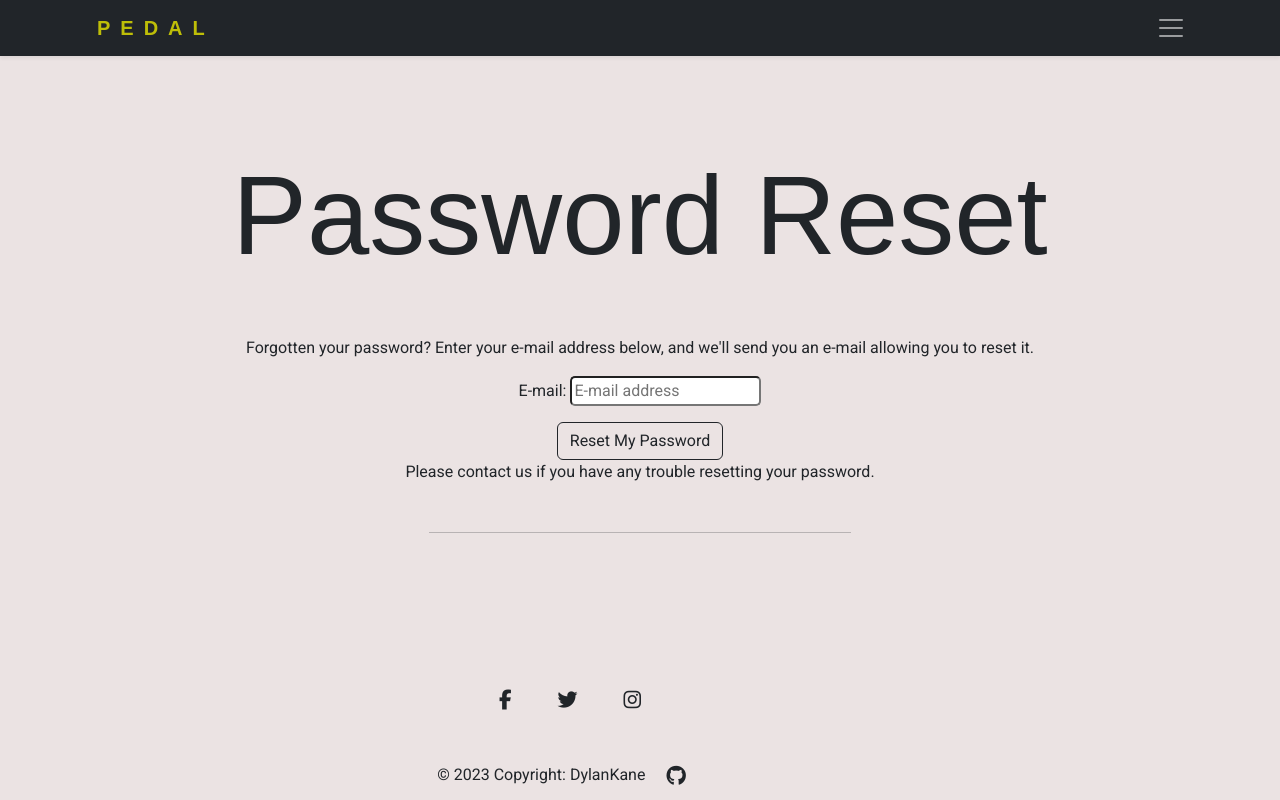
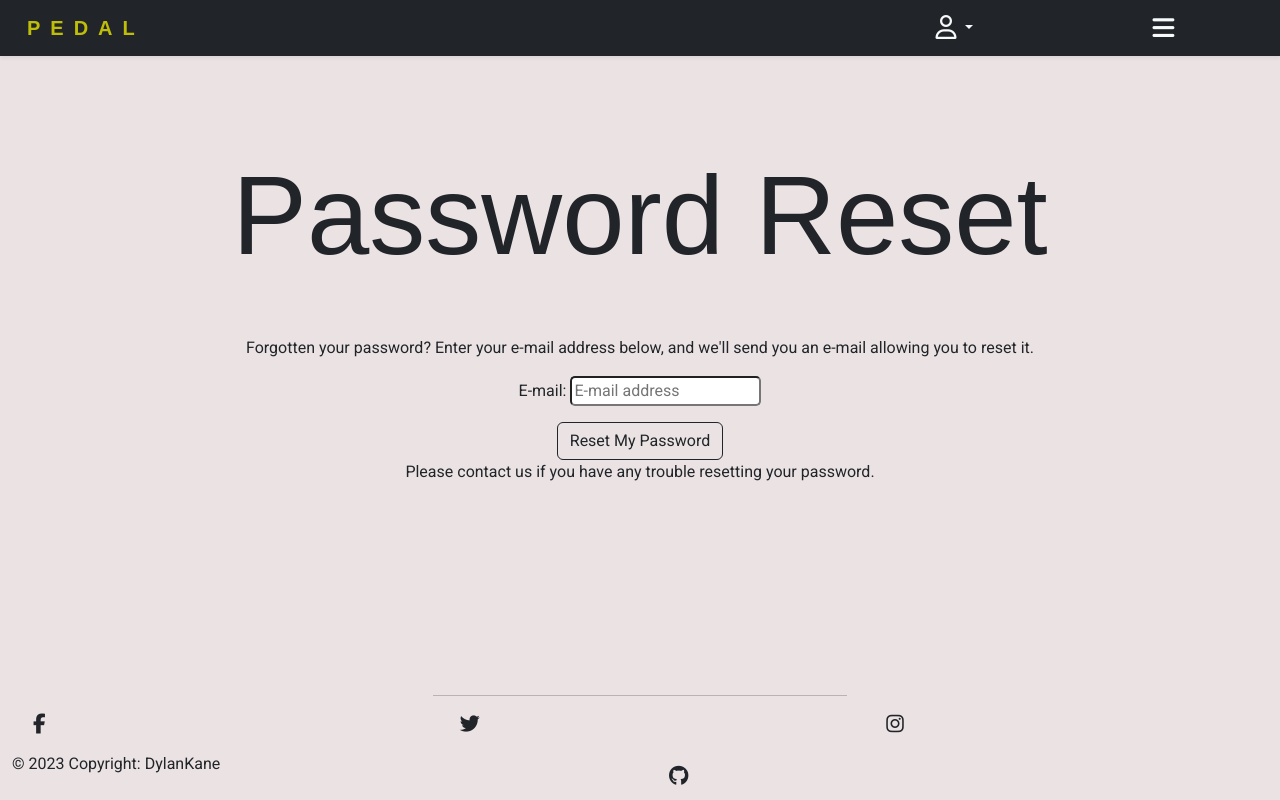
Before and after one commit to dylankane/pedal, a Django app: page /accounts/password/reset/ in a window 1280 px wide. Run offline with Django 3.2, Linux system fonts and the light colour scheme; some libraries are stand-ins or nearby versions; some web fonts are replaced.

Commit message:
Make some layout changes to the base html template

```diff
--- a/templates/base.html
+++ b/templates/base.html
@@ -17,13 +17,13 @@
 </head>
 
 <body>
-    <header data-bs-theme="light">
-        <div class="collapse text-bg-light" id="navbarHeader">
+    <header>
+        <div class="collapse" id="navbarHeader">
             <div class="container">
                 <div class="row text text-center">
                     <div class="col-sm-8 col-md-7 py-4">
                         <h4>What is PEDAL</h4>
-                        <p class="text-body-secondary">Pedal is a space for showcasing amazingly unique bike builds.
+                        <p>Pedal is a space for showcasing amazingly unique bike builds.
                             Where biker lovers of all kinds can come to admire other peoples builds and / or post an
                             article about
                             their own unique build. Whether its a refurbished 90's mtb a brand new carbon gravel bike or
@@ -33,36 +33,50 @@
                     </div>
                     <div class="col-sm-4 offset-md-1 py-4">
                         <ul class="list-unstyled">
-
-                            {% if user.is_authenticated %}
-                                <li><a href="{% url 'account_logout' %}" class="text-dark">Log Out</a></li>
-                            {% else %}
-                            <li><a href="{% url 'account_login' %}" class="text-dark">Log In</a></li>
-                            <li><a href="{% url 'account_signup' %}" class="text-dark">Sign Up</a></li>
-                            {% endif %}
-                            <li><a href="#" class="text-dark">About PEDAL</a></li>
+                            <li><a href="#" class="text-dark">About Us</a></li>
+                            <li><a href="#" class="text-dark">Contact</a></li>
+                            <li><a href="#" class="text-dark">T&C's</a></li>
                         </ul>
                     </div>
                 </div>
             </div>
         </div>
         <div class="navbar navbar-dark bg-dark shadow-sm">
-            <div class="container">
-                <div>
+            <div class="container-fluid">
+                <div class="col-8">
                     <a href="{% url 'home' %}" class="navbar-brand d-flex align-items-center" data-mdb-ripple-color="light"><strong>PEDAL</strong></a>
                 </div>
-                <div>
+                <div class="col-2 text-center">
+                    <div class="dropdown">
+                        <button class="btn dropdown-toggle text-light" type="button" data-bs-toggle="dropdown" aria-expanded="false">
+                            <i class="fa-sharp fa-regular fa-user fa-xl"></i>
+                        </button>
+                        <ul class="dropdown-menu" data-bs-theme="dark" >
                             {%if user.is_authenticated%}
-                    <a href="{% url 'profile' %}"><i class="fa-sharp fa-regular fa-user fa-xl" style="color: #f5f9ff;"></i></a>
+                            <li><a class="dropdown-item" href="{% url 'account_logout' %}">Log Out</a></li>
+                            <li><a class="dropdown-item" href="{% url 'profile' %}">Profile</a></li>
+                            {% else %}
+                            <li><a class="dropdown-item" href="{% url 'account_login' %}">Login In</a></li>
+                            <li><a class="dropdown-item" href="{% url 'account_signup' %}">Sign Up</a></li>
                             {% endif %}
+                        </ul>
+                      </div>
+                </div>
+                <div class="col-2 text-center">
                     <button class="navbar-toggler" type="button" data-bs-toggle="collapse" data-bs-target="#navbarHeader"
-                        aria-controls="navbarHeader" aria-expanded="false" aria-label="Toggle navigation" style="color: #f5f9ff;">
-                        <span class="navbar-toggler-icon"></span>
+                        aria-controls="navbarHeader" aria-expanded="false" aria-label="Toggle navigation">
+                        <span class="text-light"><i class="fa-solid fa-bars fa-lg"></i></span>
                     </button>
                 </div>
             </div>
         </div>
     </header>
+
+    <!-- {%if user.is_authenticated%}
+    <a href="{% url 'profile' %}" class="text-light"><i class="fa-sharp fa-regular fa-user fa-xl"></i></a>
+    {% endif %} -->
+
+
 
     <div class="container">
         <div class="row">
@@ -81,20 +95,31 @@
         {% block content %}
         {% endblock %}
     </main>
+
+    <footer class="container-fluid">
         <hr>
-    <footer class="container text-center">
-        <div class="my-4">
+        <div class="row">
+            <div class="col">
                 <a class="btn btn-lg text-dark m-1" href="https://www.facebook.com/" role="button"
                     target="_blank"><i class="fab fa-facebook-f"></i></a>
+            </div>
+            <div class="col">
                 <a class="btn btn-lg text-dark m-1" href="https://www.twitter.com/"
                     target="_blank"><i class="fab fa-twitter"></i></a>
+            </div>
+            <div class="col">
                 <a class="btn btn-lg text-dark m-1" href="https://www.instagram.com/" role="button"
                     target="_blank"><i class="fab fa-instagram"></i></a>
             </div>
-        <div class="my-4 "></div>
-            &copy 2023 Copyright: DylanKane
+        </div>
+        <div class="row">
+            <div class="col">
+                <p>&copy 2023 Copyright: DylanKane</p>
+            </div>
+             <div class="col">
                 <a class="btn btn-lg text-dark" href="https://github.com/dylankane" role="button"
                     target="_blank"> <i class="fab fa-github"></i></a>
+            </div>
         </div>
     </footer>
     <script>
```
Lines whose indentation alone changed are shown as unchanged.
